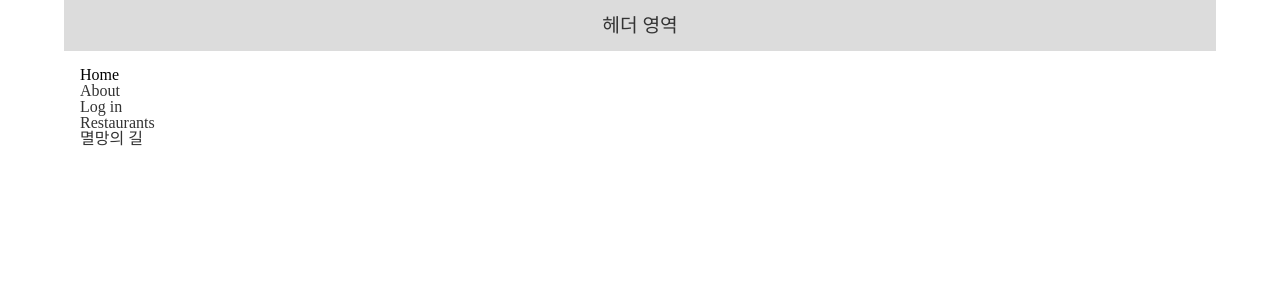
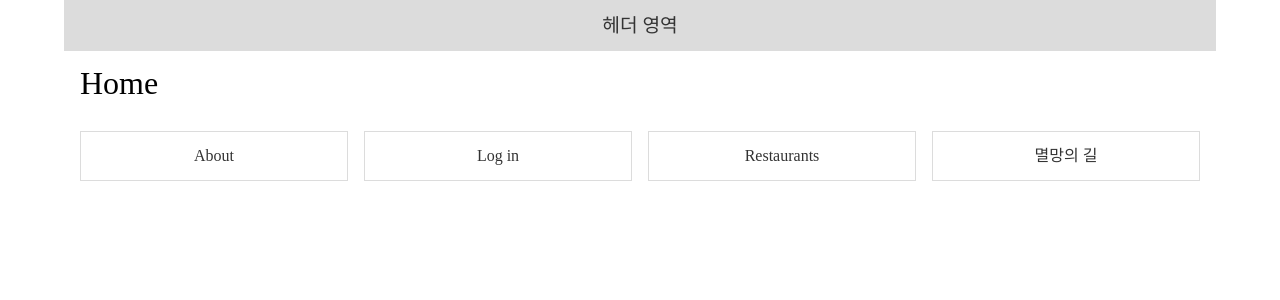
Before and after one commit to CodeSoom/react-week8-assignment-1, a React app: page / in a window 1280 px wide. Shown: the top 300 px of the page. Built offline with nearby package versions, Linux system fonts and the light colour scheme; the HTML template or start-up script is replaced by a standard one.

Commit message:
HomePage에 대한 UI, UX를 개션합니다

```diff
--- a/src/HomePage.jsx
+++ b/src/HomePage.jsx
@@ -2,16 +2,20 @@ import React from 'react';
 
 import { Link } from 'react-router-dom';
 
+import Nav from './Nav';
+import NavItem from './NavItem';
+import PageTitle from './PageTitle';
+
 export default function HomePage() {
   return (
     <div>
-      <h2>Home</h2>
-      <ul>
-        <li><Link to="/about">About</Link></li>
-        <li><Link to="/login">Log in</Link></li>
-        <li><Link to="/restaurants">Restaurants</Link></li>
-        <li><Link to="/xxx">멸망의 길</Link></li>
-      </ul>
+      <PageTitle>Home</PageTitle>
+      <Nav>
+        <NavItem><Link to="/about">About</Link></NavItem>
+        <NavItem><Link to="/login">Log in</Link></NavItem>
+        <NavItem><Link to="/restaurants">Restaurants</Link></NavItem>
+        <NavItem><Link to="/xxx">멸망의 길</Link></NavItem>
+      </Nav>
     </div>
   );
 }
--- /dev/null
+++ b/src/Nav.jsx
@@ -0,0 +1,7 @@
+import styled from '@emotion/styled';
+
+const Nav = styled.ul`
+  display: flex;
+`;
+
+export default Nav;
--- /dev/null
+++ b/src/NavItem.jsx
@@ -0,0 +1,23 @@
+import styled from '@emotion/styled';
+
+const NavItem = styled.li`
+  flex:1;
+  border: 1px solid #dcdcdc;
+
+  & + & {
+    margin-left: 1em;
+
+  }
+  a {
+    display:block;
+    padding: 1em;
+    text-align:center;
+
+    &:hover {
+      background:#a18cd1;
+      color: #fff;
+    }
+  }
+`;
+
+export default NavItem;
--- /dev/null
+++ b/src/PageTitle.jsx
@@ -0,0 +1,8 @@
+import styled from '@emotion/styled';
+
+const PageTitle = styled.h2`
+  font-size: 2rem;
+  margin-bottom: 1em;
+`;
+
+export default PageTitle;
```
